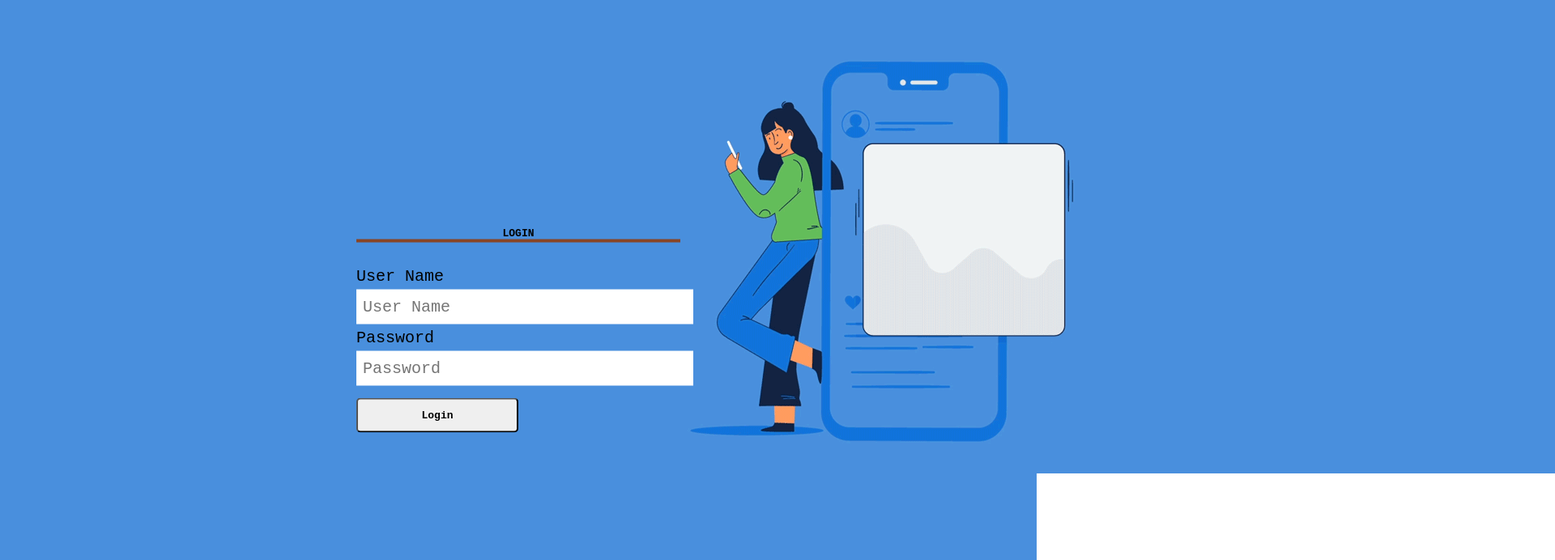
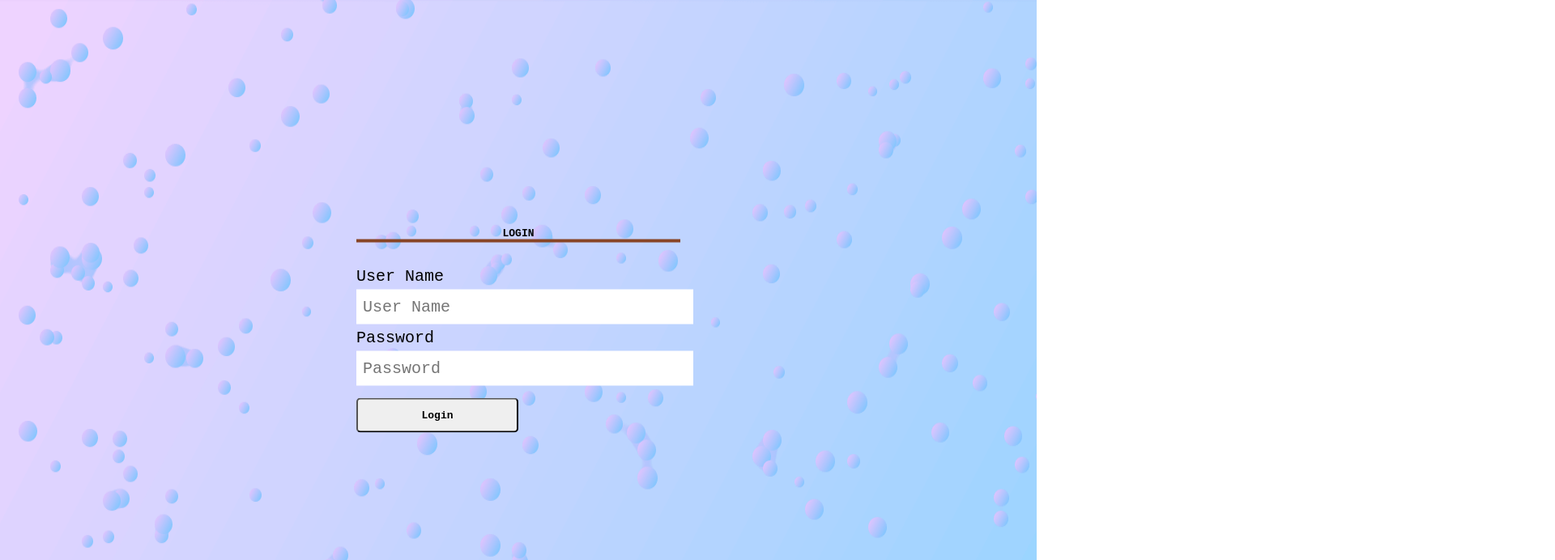
Before and after one commit to sejalsingh417/login-page, a plain HTML site: page index.html in a window 1280 px wide. Shown: the top 692 px of the page at 81% size, 1920 px wide, since content can reach past the window. Drawn offline with Linux system fonts and the light colour scheme.

Commit message:
third commit

```diff
--- a/index.html
+++ b/index.html
@@ -8,7 +8,7 @@
     <link rel="stylesheet" href="./style.css">
 </head>
 <body>
-<img class="ab.gif" src="ab.gif">
+<img class="bg.jpg" src="bg.jpg">
 
 <div class="form">
     <h1>Login</h1>
--- a/style.css
+++ b/style.css
@@ -5,11 +5,10 @@
 
 }
 
-   html {
-    background: url('ab.gif') no-repeat right fixed;
-    background-size: cover;
-}
-
+   img{
+       width: 100vw;
+       height: 100vh;
+   }
 .form{
     width: 400px;
     top: 50%;
```
